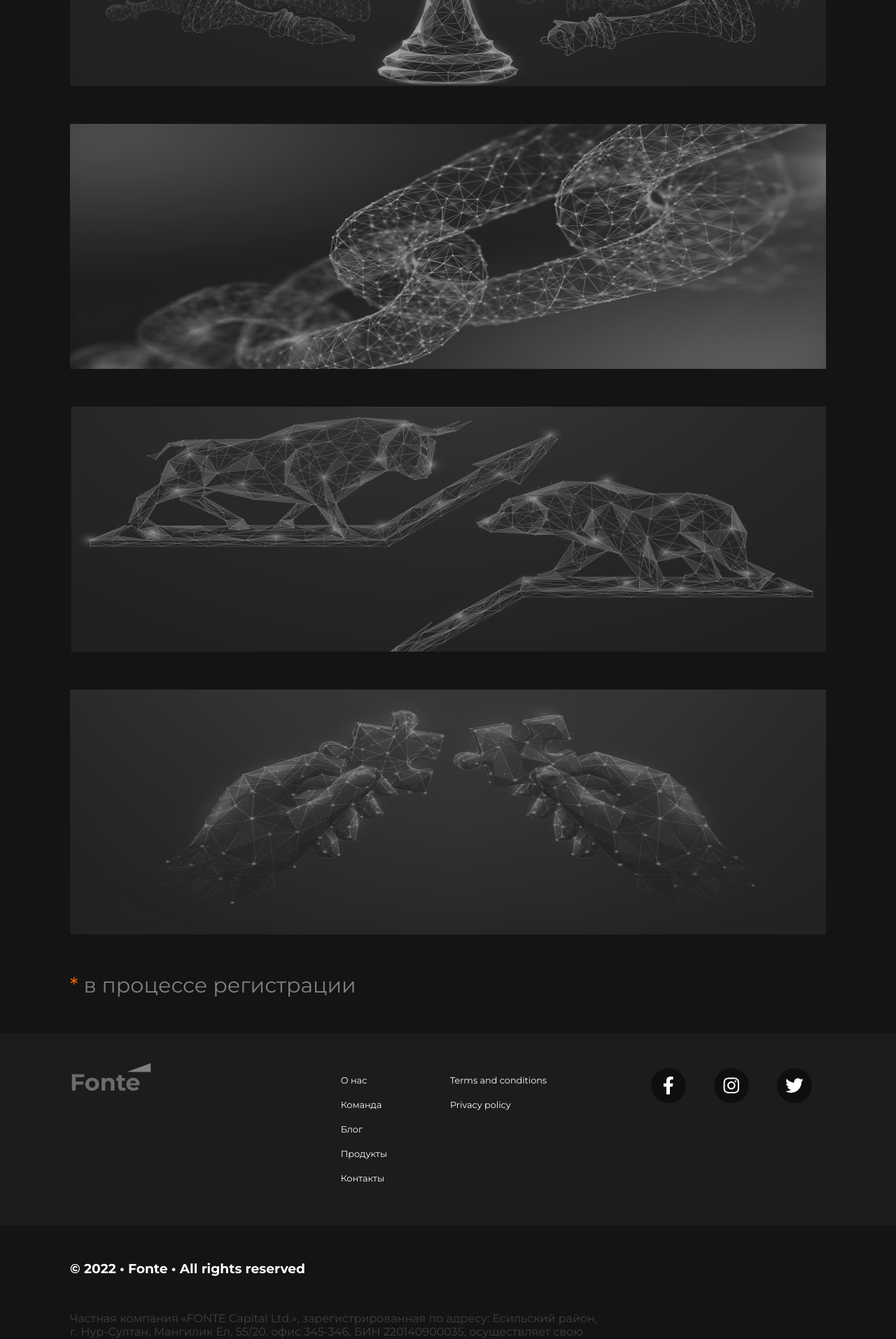
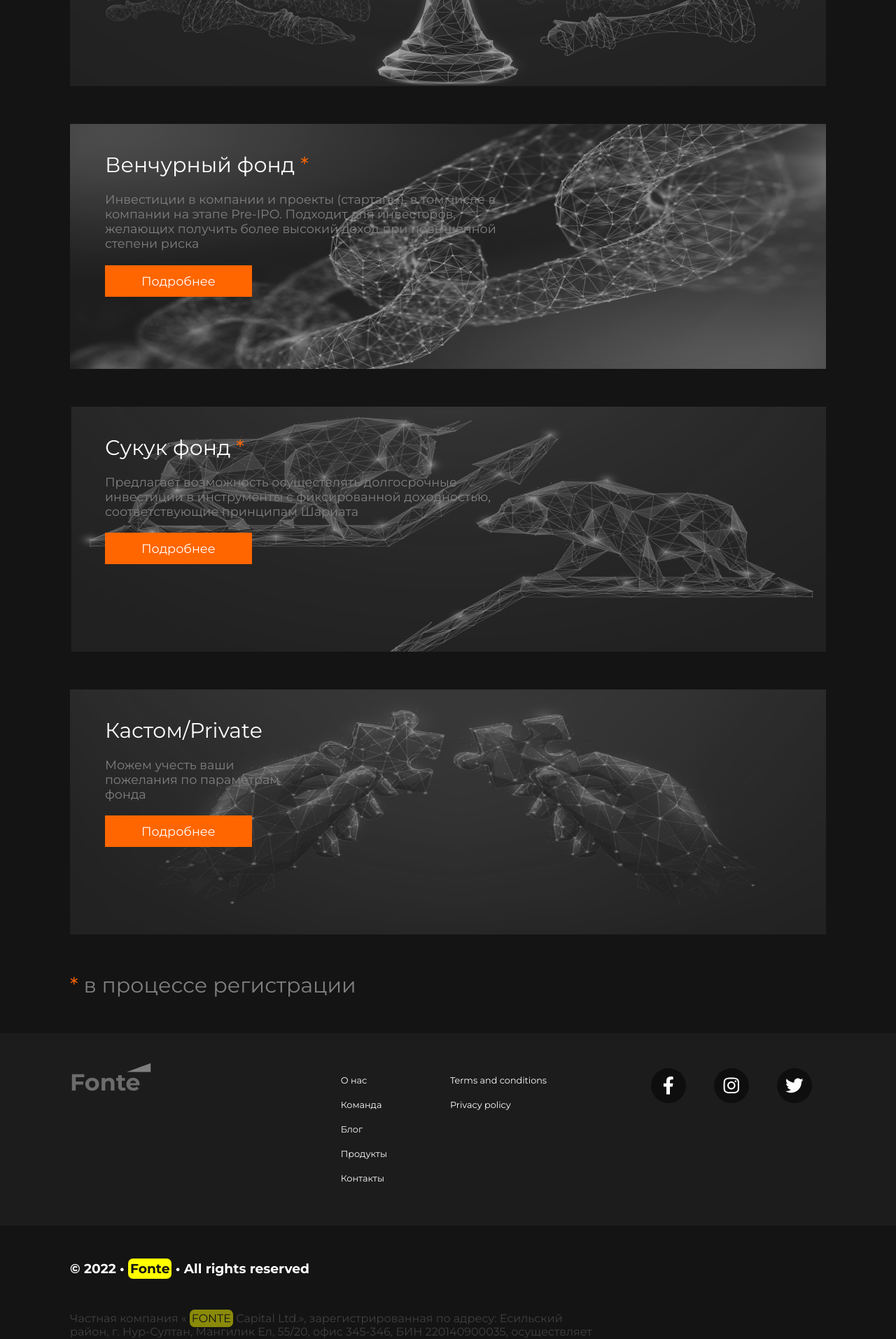
Before and after one commit to Fariza77/All-project, a React (Vite) app in the folder react-project/: page /products in a window 1280 px wide. Shown: the part 880-2793 px from the top of the page at 70% size. Built offline with nearby package versions, Linux system fonts and the light colour scheme.

Commit message:
some changes in footer

```diff
--- a/react-project/src/components/Navigation/Footer/index.jsx
+++ b/react-project/src/components/Navigation/Footer/index.jsx
@@ -39,9 +39,9 @@ function Footer() {
         </div>
       </footer>
       <div className="section">
-        <h3>© 2022 • Fonte • All rights reserved</h3>
+        <h3>© 2022 • <span> Fonte</span> • All rights reserved</h3>
         <p>
-          Частная компания «FONTE Capital Ltd.», зарегистрированная по адресу:
+          Частная компания « <span>FONTE</span> Capital Ltd.», зарегистрированная по адресу:
           Есильский район, г. Нур-Султан, Мангилик Ел, 55/20, офис 345-346, БИН
           220140900035, осуществляет свою деятельность в соответствии с
           законодательством Международного Финансового центра «Астана» (МФЦА)
--- a/react-project/src/components/Navigation/Footer/style.scss
+++ b/react-project/src/components/Navigation/Footer/style.scss
@@ -60,6 +60,12 @@ footer.main-footer {
 
     h3{
         margin-bottom: 50px;
+        span {
+            background-color: yellow;
+            color: $dark;
+            padding: 3px;
+            border-radius: 7px
+        }
     }
     p{
         opacity: 50%;
@@ -67,7 +73,12 @@ footer.main-footer {
         margin-bottom: 20px;
         width: 70%;
 
-
+        span {
+            background-color: yellow;
+            color: $dark;
+            padding: 3px;
+            border-radius: 7px
+        }
     }
 }
 
--- a/react-project/src/components/Products/index.jsx
+++ b/react-project/src/components/Products/index.jsx
@@ -1,13 +1,11 @@
 import Heading from "../common/Heading";
 import "./style.scss";
-import img1 from '../../assets/images/img1.png';
-import img2 from '../../assets/images/img2.png';
-import img3 from '../../assets/images/img3.png';
-import img4 from '../../assets/images/img4.png';
-import img5 from '../../assets/images/img5.png';
+import img1 from "../../assets/images/img1.png";
+import img2 from "../../assets/images/img2.png";
+import img3 from "../../assets/images/img3.png";
+import img4 from "../../assets/images/img4.png";
+import img5 from "../../assets/images/img5.png";
 import ProductsInfo from "./ProductsInfo";
-
-
 
 function Products() {
   return (
@@ -16,15 +14,54 @@ function Products() {
       <div className="component-wrapper">
         <ProductsInfo image={img1}>
           <h2>Хедж-фонд</h2>
-          <p>Классический выбор профессиональных инвесторов с заданными умеренными параметрами риска. Основан на инвестировании в бумаги индекса S&P 500 с диверсификацией по 11 секторам экономики.</p>
+          <p>
+            Классический выбор профессиональных инвесторов с заданными
+            умеренными параметрами риска. Основан на инвестировании в бумаги
+            индекса S&P 500 с диверсификацией по 11 секторам экономики.
+          </p>
           <button className="warning-btn">Подробнее</button>
         </ProductsInfo>
-        <ProductsInfo image={img2} />
-        <ProductsInfo image={img3} />
-        <ProductsInfo image={img4} />
-        <ProductsInfo image={img5} />
+        <ProductsInfo image={img2}>
+          <h2>
+            Крипто фонд <span>*</span>
+          </h2>
+          <p>
+            Предоставляет клиентам легальные возможности для инвестирования в
+            криптовалюту и связанные с ней продукты.
+          </p>
+          <button className="warning-btn">Подробнее</button>
+        </ProductsInfo>
+        <ProductsInfo image={img3}>
+          <h2>
+            Венчурный фонд <span>*</span>
+          </h2>
+          <p>
+            Инвестиции в компании и проекты (стартапы), в том числе в компании
+            на этапе Pre-IPO. Подходит для инвесторов, желающих получить более
+            высокий доход при повышенной степени риска
+          </p>
+          <button className="warning-btn">Подробнее</button>
+        </ProductsInfo>
+        <ProductsInfo image={img4}>
+          <h2>
+            Сукук фонд <span>*</span>
+          </h2>
+          <p>
+            Предлагает возможность осуществлять долгосрочные инвестиции в
+            инструменты с фиксированной доходностью, соответствующие принципам
+            Шариата{" "}
+          </p>
+          <button className="warning-btn">Подробнее</button>
+        </ProductsInfo>
+        <ProductsInfo image={img5}>
+          <h2>Кастом/Private</h2>
+          <p>Можем учесть ваши пожелания по параметрам фонда</p>
+          <button className="warning-btn">Подробнее</button>
+        </ProductsInfo>
       </div>
-      <h2><span>*</span> в процессе регистрации </h2>
+      <h2>
+        <span>*</span> в процессе регистрации{" "}
+      </h2>
     </main>
   );
 }
--- a/react-project/src/components/Products/style.scss
+++ b/react-project/src/components/Products/style.scss
@@ -20,11 +20,29 @@
   .inner-product-info {
     position: absolute;
     z-index: 2;
-
-    // top: ...;
-    // left: ...;
+    margin-top: 40px;
+    margin-left: 50px;
+    h2 {
+      color: $light;
+      margin-bottom: 20px;
+      span {
+        color: $warning;
+      }
+    }
+    p {
+      margin-bottom: 20px;
+      font-size: 1.1em;
+      line-height: 1.2em;
+      width: 50%;
+      color: gray;
+    }
+    button {
+      padding: 10px 50px;
+      box-shadow: 0 0 0 0;
+      background-color: $warning;
+      font-size: 1.1em;
+    }
   }
-
 
   h2 {
     font-weight: normal;
```
